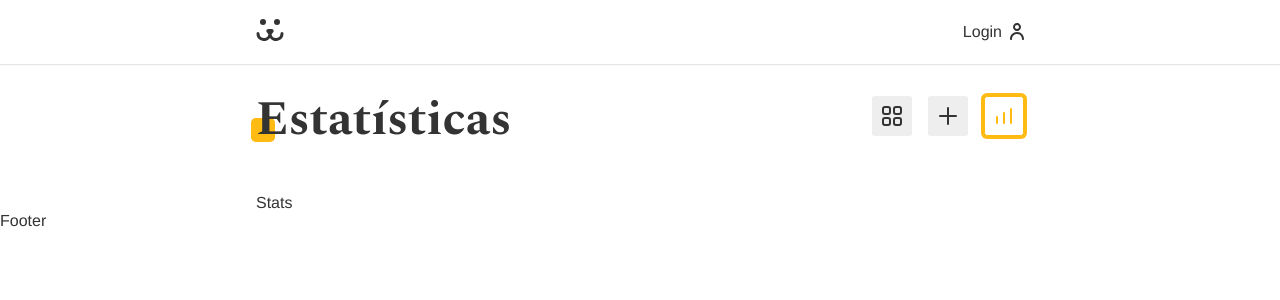
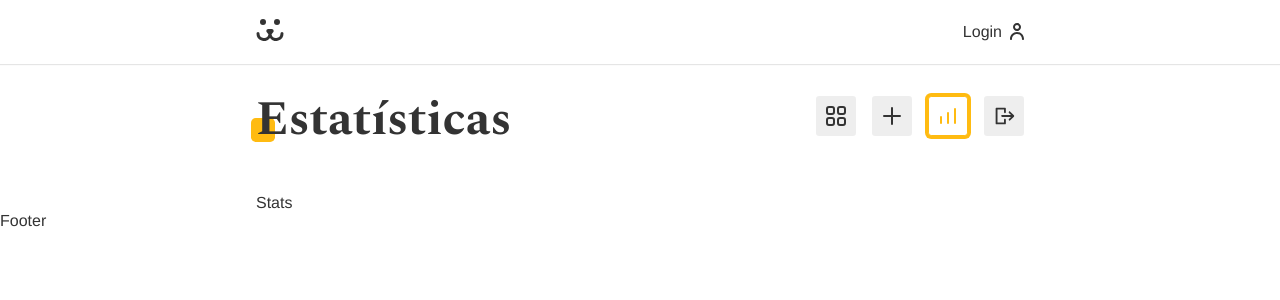
Before and after one commit to cafecomlucas/origamidDogsReactWeb, a React (Vite) app: page /account/stats in a window 1280 px wide. Shown: the top 300 px of the page. Built offline with nearby package versions, Linux system fonts and the light colour scheme.

Commit message:
Account | Movendo o botão de deslogar

```diff
--- a/src/Components/Account/AccountHeaderNav.jsx
+++ b/src/Components/Account/AccountHeaderNav.jsx
@@ -1,10 +1,15 @@
+import React from 'react';
 import { NavLink } from 'react-router-dom';
 import IconPhotosFeed from '../../Assets/icon-photos-feed.svg?react';
 import IconNewPhoto from '../../Assets/icon-new-photo.svg?react';
 import IconStats from '../../Assets/icon-stats.svg?react';
+import IconExit from '../../Assets/icon-exit.svg?react';
 import styles from './AccountHeaderNav.module.css';
+import { UserContext } from '../../UserContext';
 
 const AccountHeaderNav = () => {
+  const { userLogout } = React.useContext(UserContext);
+
   return (
     <nav className={styles.accountHeaderNav}>
       <NavLink to="/account" end>
@@ -16,6 +21,9 @@ const AccountHeaderNav = () => {
       <NavLink to="/account/stats">
         <IconStats />
       </NavLink>
+      <button onClick={userLogout}>
+        <IconExit />
+      </button>
     </nav>
   );
 };
--- a/src/Components/Account/AccountHeaderNav.module.css
+++ b/src/Components/Account/AccountHeaderNav.module.css
@@ -1,10 +1,11 @@
 .accountHeaderNav {
   display: grid;
-  grid-template-columns: repeat(3, 1fr);
+  grid-template-columns: repeat(4, 1fr);
   gap: 1rem;
 }
 
-.accountHeaderNav a {
+.accountHeaderNav a ,
+.accountHeaderNav button {
   background: #eee;
   border-radius: .2rem;
   height: 40px;
@@ -19,13 +20,16 @@
 
 
 .accountHeaderNav a:hover,
-.accountHeaderNav a:focus {
+.accountHeaderNav a:focus,
+.accountHeaderNav button:hover,
+.accountHeaderNav button:focus {
   background: #fff;
   box-shadow: 0 0 0 3px #eee;
   border-color: #333;
 }
 
 
+.accountHeaderNav button:global(.active),
 .accountHeaderNav a:global(.active) {
   background: #fff;
   box-shadow: 0 0 0 3px #fb1;
--- a/src/Components/Header.jsx
+++ b/src/Components/Header.jsx
@@ -5,7 +5,7 @@ import React from 'react';
 import { UserContext } from '../UserContext';
 
 const Header = () => {
-  const { userData, userLogout } = React.useContext(UserContext);
+  const { userData } = React.useContext(UserContext);
 
   return (
     <header className={styles.header}>
@@ -15,7 +15,7 @@ const Header = () => {
         </Link>
         {userData ? (
           <Link className={styles.login} to="account">
-            {userData.username} | <span onClick={userLogout}>sair</span>
+            {userData.username}
           </Link>
         ) : (
           <Link className={styles.login} to="login">
```
Also changed, not shown: src/Assets/icon-exit.svg (added), 1 other file (tests, documents, lock files or other folders).
